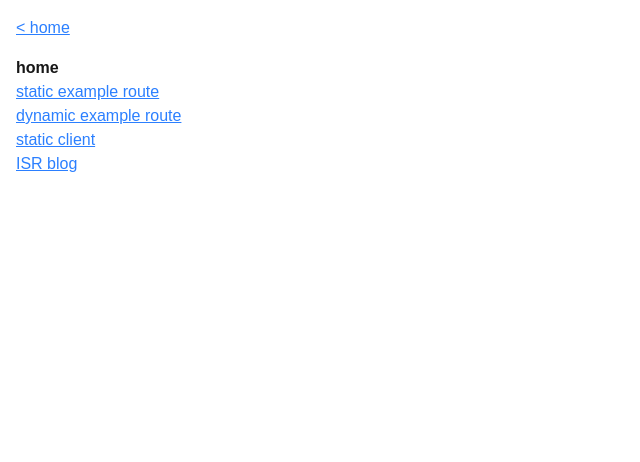
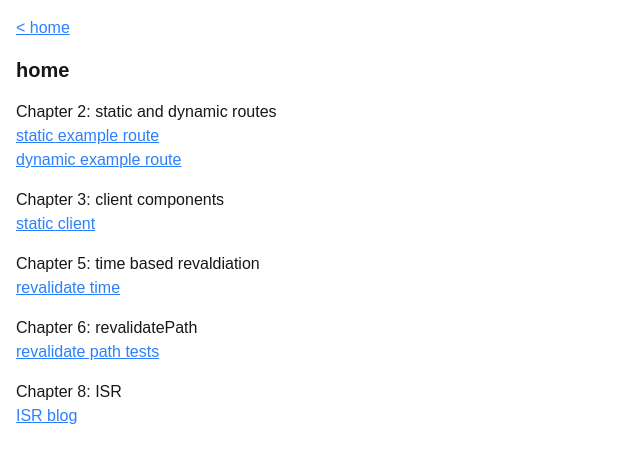
Before and after one commit to peterlidee/caching, a Next.js app: page / in a window 1280 px wide. Shown: the top 462 px of the page, without its empty margins (0-640 px from the left). Built offline with nearby package versions, Linux system fonts and the light colour scheme.

Commit message:
Updated links with chapters

```diff
--- a/app/page.tsx
+++ b/app/page.tsx
@@ -1,21 +1,45 @@
 import Link from 'next/link';
 
-const links = [
+const chapters = [
+  {
+    title: 'Chapter 2: static and dynamic routes',
+    links: [
       { label: 'static example route', route: '/static-example-route' },
       {
         label: 'dynamic example route',
         route: '/dynamic-example-route?name=peter',
       },
-  { label: 'static client', route: '/static-client' },
-  { label: 'ISR blog', route: '/blog' },
+    ],
+  },
+  {
+    title: 'Chapter 3: client components',
+    links: [{ label: 'static client', route: '/static-client' }],
+  },
+  {
+    title: 'Chapter 5: time based revaldiation',
+    links: [{ label: 'revalidate time', route: '/revalidateTime' }],
+  },
+  {
+    title: 'Chapter 6: revalidatePath',
+    links: [{ label: 'revalidate path tests', route: 'revalidatePath' }],
+  },
+  {
+    title: 'Chapter 8: ISR',
+    links: [{ label: 'ISR blog', route: '/blog' }],
+  },
 ];
 
 export default function Home() {
   return (
     <>
-      <h1 className='font-bold'>home</h1>
+      <h1 className='text-xl font-bold mb-4'>home</h1>
+      <div>
+        {chapters.map((chapter) => {
+          return (
+            <div key={chapter.title} className='mb-4'>
+              <h2>{chapter.title}</h2>
               <ul>
-        {links.map((link) => (
+                {chapter.links.map((link) => (
                   <li key={link.route}>
                     <Link href={link.route} className='underline text-blue-500'>
                       {link.label}
@@ -23,6 +47,10 @@ export default function Home() {
                   </li>
                 ))}
               </ul>
+            </div>
+          );
+        })}
+      </div>
     </>
   );
 }
```
Lines whose indentation alone changed are shown as unchanged.
